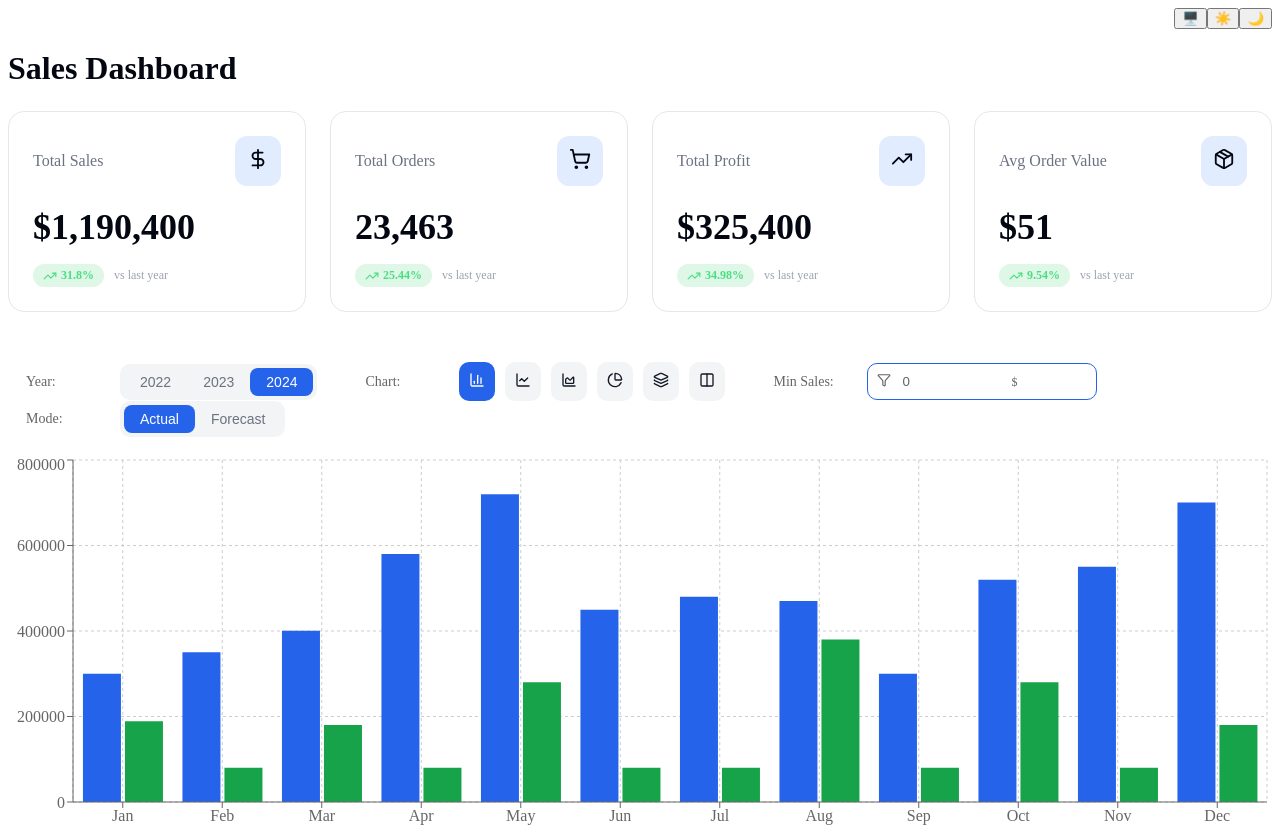
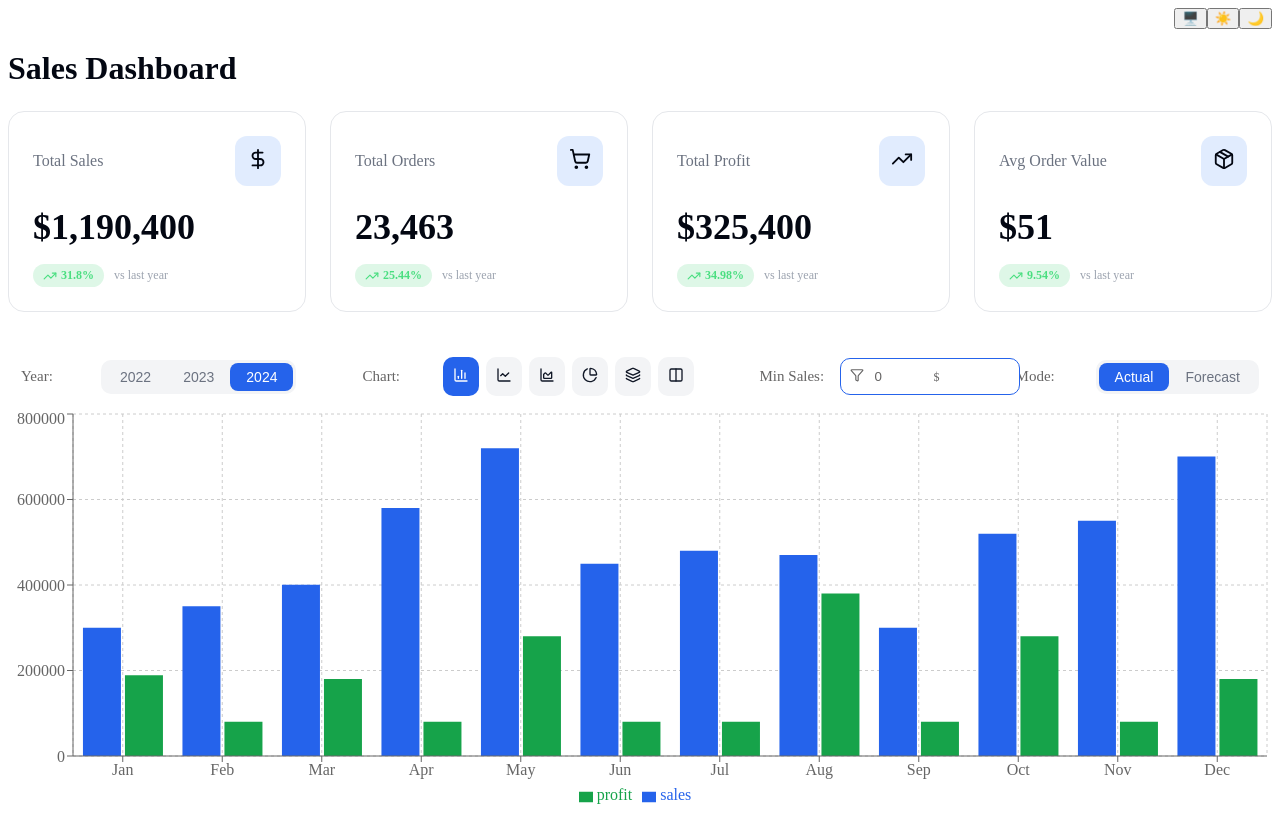
Before and after one commit to techkinha553-source/sales-dashboard, a Next.js app: page / in a window 1280 px wide. Shown: the top 827 px of the page. Built offline with nearby package versions, Linux system fonts and the light colour scheme.

Commit message:
this is regular update

```diff
--- a/app/page.tsx
+++ b/app/page.tsx
@@ -143,7 +143,7 @@ export default function Home() {
       )}
 
       {/* Content Wrapper */}
-      <div className="max-w-6xl mx-auto">
+      <div className="mx-auto">
 
         {/* Filters Card */}
         {/* <section className="bg-white dark:bg-gray-900 rounded-xl shadow-md p-6 mb-8">
--- a/components/molecules/DashboardControls.module.css
+++ b/components/molecules/DashboardControls.module.css
@@ -1,7 +1,10 @@
 @media (max-width: 900px) {
   .controlsRow {
-    flex-wrap: wrap;
-    gap: 16px;
+    display: flex;
+    align-items: center;
+    gap: 20px;
+    flex-wrap: nowrap;
+    overflow-x: auto;
   }
 
   .divider {
@@ -21,10 +24,11 @@
 } */
 
 .dashboard {
-  padding: 18px;
+  padding: 13px;
   border-radius: 16px;
   background: var(--dashboard-bg);
   border: 1px solid var(--dashboard-border);
+  overflow-x: auto;
 }
 
 /* ROW = SINGLE HORIZONTAL LINE */
@@ -33,14 +37,15 @@
 .controlsRow {
   display: flex;
   align-items: center;
-  gap: 24px;
+  /* gap: 14px; */
   flex-wrap: nowrap;
+  justify-content: space-between;
 }
 
 /* LABEL */
 .label {
   min-width: 80px;
-  font-size: 14px;
+  font-size: 15px;
   font-weight: 500;
   /* color: var(--text-muted); */
   color: rgb(101, 100, 100);
@@ -49,13 +54,16 @@
 .section {
   display: flex;
   align-items: center;
-  gap: 14px;
+  /* gap: 20px; */
+  white-space: nowrap;
+  flex-shrink: 0;
 }
+
 /* YEAR TABS */
 .yearTabs {
   display: inline-flex;
   background: var(--muted);
-  padding: 4px;
+  padding: 3px;
   border-radius: 10px;
 }
 
@@ -87,7 +95,7 @@
 /* CHART BUTTONS */
 .chartButtons {
   display: flex;
-  gap: 10px;
+  gap: 7px;
 }
 
 .chartBtn {
@@ -111,7 +119,8 @@
 /* INPUT */
 .inputWrapper {
   position: relative;
-  width: 180px;
+  width: 160px;
+  flex-shrink: 0;
 }
 
 .inputWrapper input {
@@ -125,7 +134,7 @@
 
 .inputWrapper {
   position: relative;
-  width: 160px;
+  width: 110px;
 }
 
 .inputIconLeft {
--- a/components/molecules/DashboardControls.tsx
+++ b/components/molecules/DashboardControls.tsx
@@ -42,55 +42,6 @@ export default function DashboardControls({
   onModeChange,
 }: Props) {
 return (
-//   <div className={styles.dashboard}>
-
-//     {/* YEAR */}
-//     <div className={styles.row}>
-//       <span className={styles.label}>Year:</span>
-//       <div className={styles.yearTabs}>
-//         {[2022, 2023, 2024].map((y) => (
-//           <button
-//             key={y}
-//             onClick={() => onYearChange(y)}
-//             className={`${styles.yearBtn} ${year === y ? styles.active : ""}`}
-//           >
-//             <span>{y}</span>
-//           </button>
-//         ))}
-//       </div>
-//     </div>
-
-//     {/* CHART */}
-//     <div className={styles.row}>
-//       <span className={styles.label}>Chart:</span>
-//       <div className={styles.chartButtons}>
-//         <ChartButton active={chartType === "bar"} onClick={() => onChartChange("bar")} icon={<BarChart3 size={16} />} />
-//         <ChartButton active={chartType === "line"} onClick={() => onChartChange("line")} icon={<LineChart size={16} />} />
-//         <ChartButton active={chartType === "area"} onClick={() => onChartChange("area")} icon={<AreaChart size={16} />} />
-//         <ChartButton active={chartType === "pie"} onClick={() => onChartChange("pie")} icon={<PieChart size={16} />} />
-//         <ChartButton active={chartType === "combo"} onClick={() => onChartChange("combo")} icon={<Layers size={16} />} />
-//         <ChartButton active={chartType === "stacked"} onClick={() => onChartChange("stacked")} icon={<Columns size={16} />} />
-//       </div>
-//     </div>
-
-//     {/* MIN SALES */}
-//     <div className={styles.row}>
-//       <span className={styles.label}>Min Sales:</span>
-//       <div className={styles.inputWrapper}>
-//         <span className={styles.inputIconLeft}>
-//           <Filter size={14} />
-//         </span>
-//         <input
-//           type="number"
-//           value={threshold}
-//           onChange={(e) => onThresholdChange(Number(e.target.value))}
-//         />
-//         <span className={styles.inputIconRight}>$</span>
-//       </div>
-//     </div>
-
-//   </div>
-
 <div className={styles.dashboard}>
   <div className={styles.controlsRow}>
 
@@ -143,9 +94,7 @@ return (
       </div>
     </div>
 
-  </div>
-
-  <div className={styles.divider} />
+    <div className={styles.divider} />
 
     {/* MODE */}
     <div className={styles.section}>
@@ -170,6 +119,8 @@ return (
         </button>
       </div>
     </div>
+
+  </div>
 </div>
 );
 }
@@ -192,3 +143,58 @@ function ChartButton({
     </button>
   );
 }
+
+
+
+
+
+// old code
+
+//   <div className={styles.dashboard}>
+
+//     {/* YEAR */}
+//     <div className={styles.row}>
+//       <span className={styles.label}>Year:</span>
+//       <div className={styles.yearTabs}>
+//         {[2022, 2023, 2024].map((y) => (
+//           <button
+//             key={y}
+//             onClick={() => onYearChange(y)}
+//             className={`${styles.yearBtn} ${year === y ? styles.active : ""}`}
+//           >
+//             <span>{y}</span>
+//           </button>
+//         ))}
+//       </div>
+//     </div>
+
+//     {/* CHART */}
+//     <div className={styles.row}>
+//       <span className={styles.label}>Chart:</span>
+//       <div className={styles.chartButtons}>
+//         <ChartButton active={chartType === "bar"} onClick={() => onChartChange("bar")} icon={<BarChart3 size={16} />} />
+//         <ChartButton active={chartType === "line"} onClick={() => onChartChange("line")} icon={<LineChart size={16} />} />
+//         <ChartButton active={chartType === "area"} onClick={() => onChartChange("area")} icon={<AreaChart size={16} />} />
+//         <ChartButton active={chartType === "pie"} onClick={() => onChartChange("pie")} icon={<PieChart size={16} />} />
+//         <ChartButton active={chartType === "combo"} onClick={() => onChartChange("combo")} icon={<Layers size={16} />} />
+//         <ChartButton active={chartType === "stacked"} onClick={() => onChartChange("stacked")} icon={<Columns size={16} />} />
+//       </div>
+//     </div>
+
+//     {/* MIN SALES */}
+//     <div className={styles.row}>
+//       <span className={styles.label}>Min Sales:</span>
+//       <div className={styles.inputWrapper}>
+//         <span className={styles.inputIconLeft}>
+//           <Filter size={14} />
+//         </span>
+//         <input
+//           type="number"
+//           value={threshold}
+//           onChange={(e) => onThresholdChange(Number(e.target.value))}
+//         />
+//         <span className={styles.inputIconRight}>$</span>
+//       </div>
+//     </div>
+
+//   </div>
--- a/components/organisms/SalesChart.tsx
+++ b/components/organisms/SalesChart.tsx
@@ -84,11 +84,34 @@ export default function SalesChart({ data, type, mode }: Props) {
       ? generateForecastWithConfidence(data, 3)
       : null;
 
+  const risk =
+    mode === "forecast"
+      ? calculateForecastRisk(data)
+      : null;
+
   const upperBand = confidence?.upper ?? [];
   const lowerBand = confidence?.lower ?? [];
 
   return (
     <ResponsiveContainer width="100%" height={400}>
+
+      {mode === "forecast" && risk && (
+        <div
+          style={{
+            marginBottom: 8,
+            fontWeight: 600,
+            color:
+              risk === "High"
+                ? "#dc2626"
+                : risk === "Medium"
+                ? "#f59e0b"
+                : "#16a34a",
+          }}
+        >
+          Forecast Risk: {risk}
+        </div>
+      )}
+
       {/* BAR CHART */}
       {type === "bar" && (
         <BarChart data={chartData}>
```
